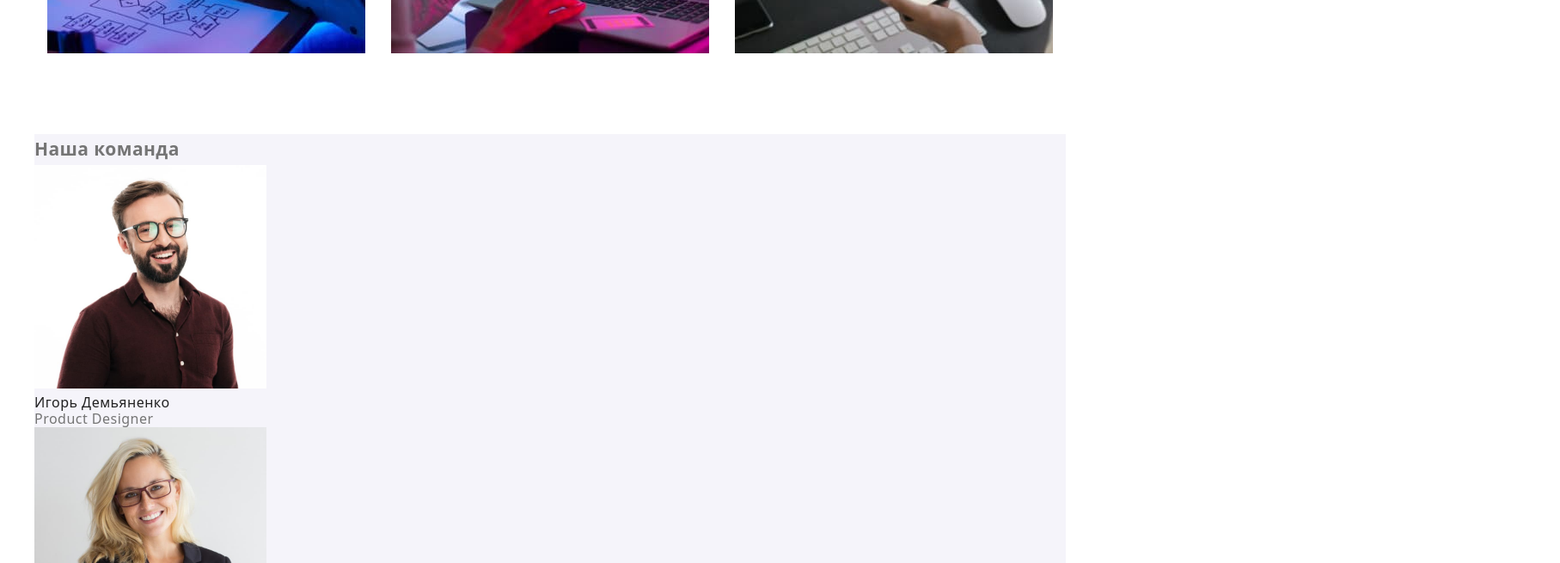
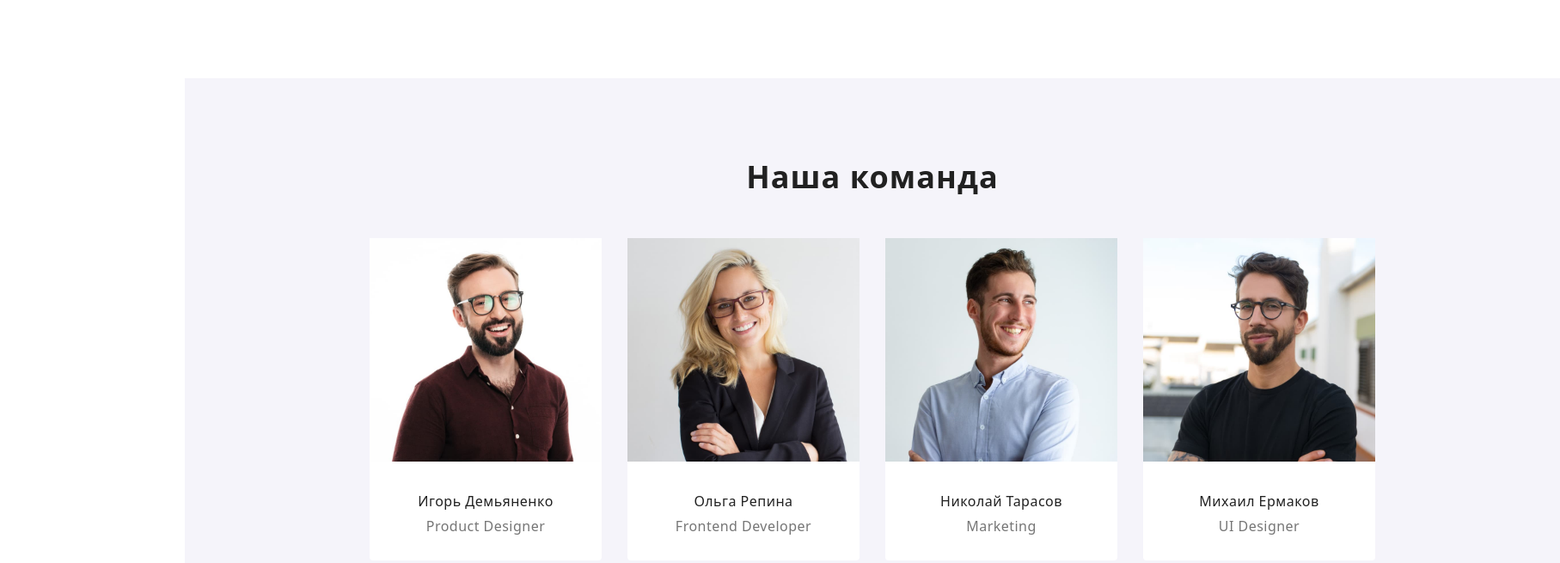
Before and after one commit to SlavikChuprin/goit-markup-hw-03, a plain HTML site: page index.html in a window 1280 px wide. Shown: the part 1283-1938 px from the top of the page at 86% size, 1815 px wide, since content can reach past the window. Drawn offline with nearby package versions, Linux system fonts and the light colour scheme.

Commit message:
section Our Team

```diff
--- a/css/style.css
+++ b/css/style.css
@@ -35,6 +35,7 @@ ul {
 }
 
 body {
+    width: 1600px;
     font-family: 'Roboto', sans-serif;
     font-weight: 400;
     font-style: normal;
@@ -49,8 +50,9 @@ body {
     width: 1230px;
     padding-left: 15px;
     padding-right: 15px;
-    margin-left: auto;
+    margin-left: 200px;
     margin-right: auto;
+
 
 }
 a {
@@ -92,13 +94,24 @@ a.logo {
 
 /* Header */
 
+header {
+    width: 1600px;
+    height: 80px;
+    border-bottom: 1px solid;
+    border-color: var(--bottom-line-header);
+}
 
 .navigation {
     display: flex;
+    width: 1230px;
+    justify-content: center;
+    margin-left: 15px;
+    margin-right: 15px;
     align-items: center;
     margin-bottom: 64px;
-    border-bottom: 1px solid;
-    border-color: var(--bottom-line-header);
+
+
+
 }
 
 nav {
@@ -156,8 +169,9 @@ nav .item {
 /* Hero */
 
 .hero {
+
+    width: 1600px;
     margin-bottom: 19px;
-
     text-align: center;
     background-color: var(--background-secondary);
 }
@@ -272,22 +286,57 @@ nav .item {
 }
 
 /* OUR TEAM  */
+
 .our-team-section {
+    width: 1600px;
+    /* margin-left: auto;
+    margin-right: auto; */
     background-color: var(--background-btn-still);
 }
 
+.our-team-section h2 {
+
+    padding-top: 94px;
+    padding-bottom: 50px;
+
+    text-align: center;
+    font-weight: 700;
+    font-size: 36px;
+    line-height: 1.17;
+    letter-spacing: 0.03em;
+
+    color: var(--text-h);
+}
+
+.our-team-list {
+
+    display: flex;
+    justify-content: center;
+}
+
+.team-member + .team-member {
+
+    margin-left: 30px;
+
+}
 .our-team-list h3 {
+
+    display: block;
+    margin-top: 30px;
+    margin-bottom: 10px;
 
     font-weight: 500;
     font-size: 16px;
     line-height: 1.19;
-    /* text-align: center; */
     letter-spacing: 0.03em;
 
     color: var(--text-h);
 }
 
 .our-team-list p {
+
+    display: block;
+    margin-bottom: 30px;
 
     font-weight: normal;
     font-size: 16px;
@@ -298,10 +347,18 @@ nav .item {
     color: var(--main-text);
 }
 
+.team-member {
+
+    text-align: center;
+    margin-bottom: 94px;
+    background-color: var(--background-color);
+    border-radius: 0px 0px 4px 4px;
+}
 /* Footer */
 
 footer{
-
+    width: 1600px;
+    min-height: 252px;
     background-color: var(--background-secondary);
 }
 address {
--- a/index.html
+++ b/index.html
@@ -79,25 +79,26 @@
 
             <!-- OUR TEAM -->
     <section class="our-team-section">
-    <h2>Наша команда</h2>
+
+        <h2>Наша команда</h2>
 
     <ul class="our-team-list">
-        <li>
+        <li class="team-member">
             <img src="./images/img-1.jpg" alt="Игорь Демьяненко" width="270">
             <h3>Игорь Демьяненко</h4>
             <p>Product Designer</p>
         </li>
-        <li>
+        <li class="team-member">
             <img src="./images/img-2.jpg" alt="Ольга Репина" width="270">
             <h3>Ольга Репина</h4>
             <p>Frontend Developer</p>
         </li>
-        <li>
+        <li class="team-member">
             <img src="./images/img-3.jpg" alt="Николай Тарасов" width="270">
             <h3>Николай Тарасов</h4>
             <p>Marketing</p>
         </li>
-        <li>
+        <li class="team-member">
             <img src="./images/img-4.jpg" alt="Михаил Ермаков" width="270">
             <h3>Михаил Ермаков</h4>
             <p>UI Designer</p>
```
